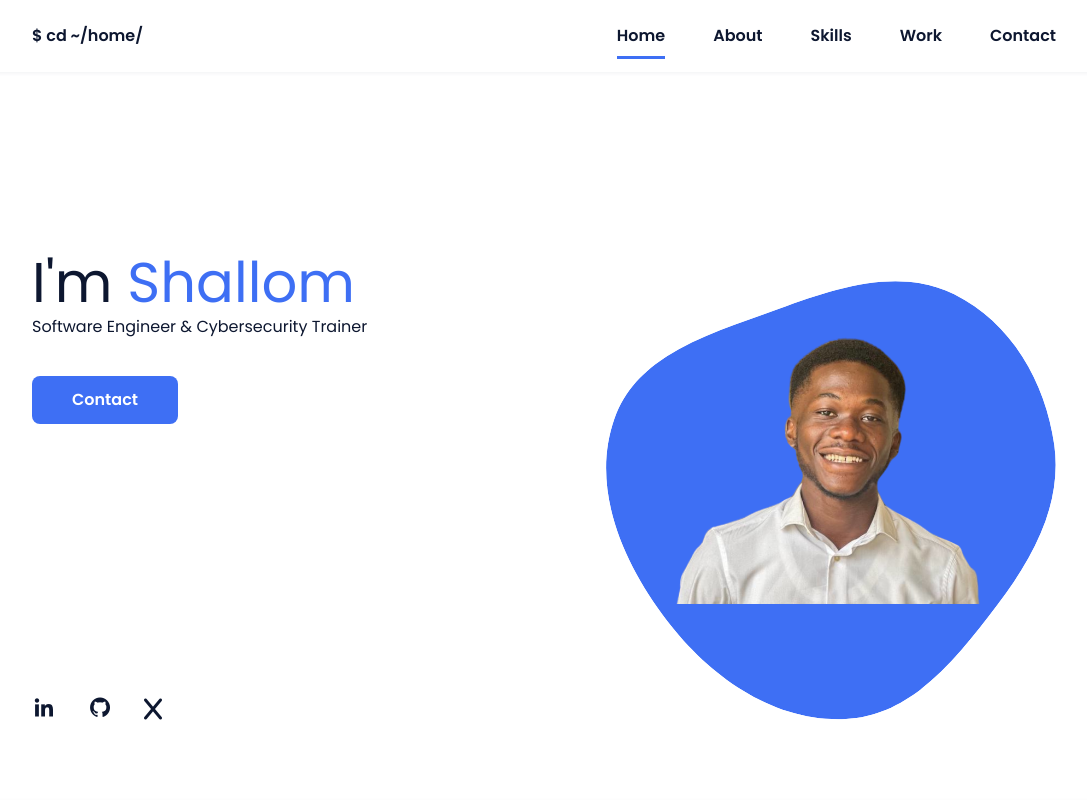
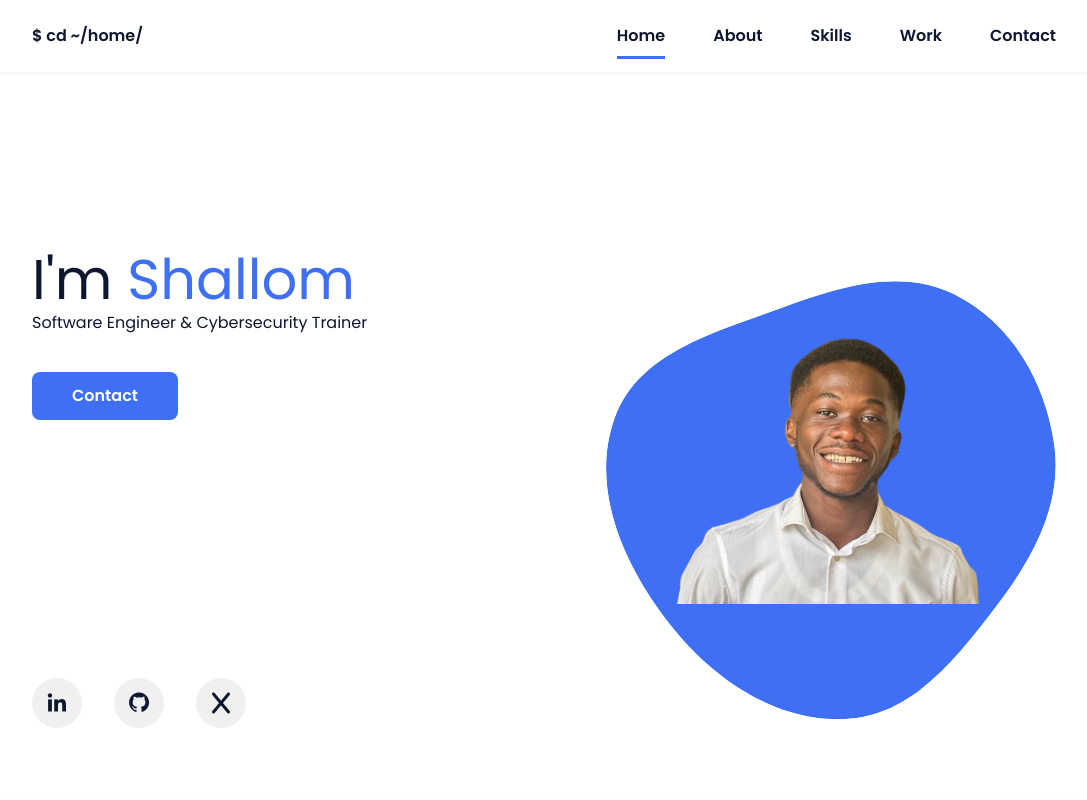
Before and after one commit to whoIsOneZero/personal_portfolio, a plain HTML site: page index.html in a window 1280 px wide. Shown: the top 800 px of the page, without its empty margins (96-1183 px from the left). Drawn offline with nearby package versions, Linux system fonts and the light colour scheme.

Commit message:
add circle behind icons

```diff
--- a/assets/css/styles.css
+++ b/assets/css/styles.css
@@ -221,11 +221,21 @@ img {
   display: flex;
   flex-direction: column;
 }
+
 .home__social-icon {
   width: max-content;
   margin-bottom: var(--mb-2);
   font-size: 1.5rem;
   color: var(--second-color);
+
+  /*Circle behind the icons*/
+  width: 50px;
+  height: 50px;
+  background-color: #f0f0f0;
+  border-radius: 50%;
+  display: inline-flex;
+  justify-content: center;
+  align-items: center;
 }
 
 .home__social-icon:hover {
```
